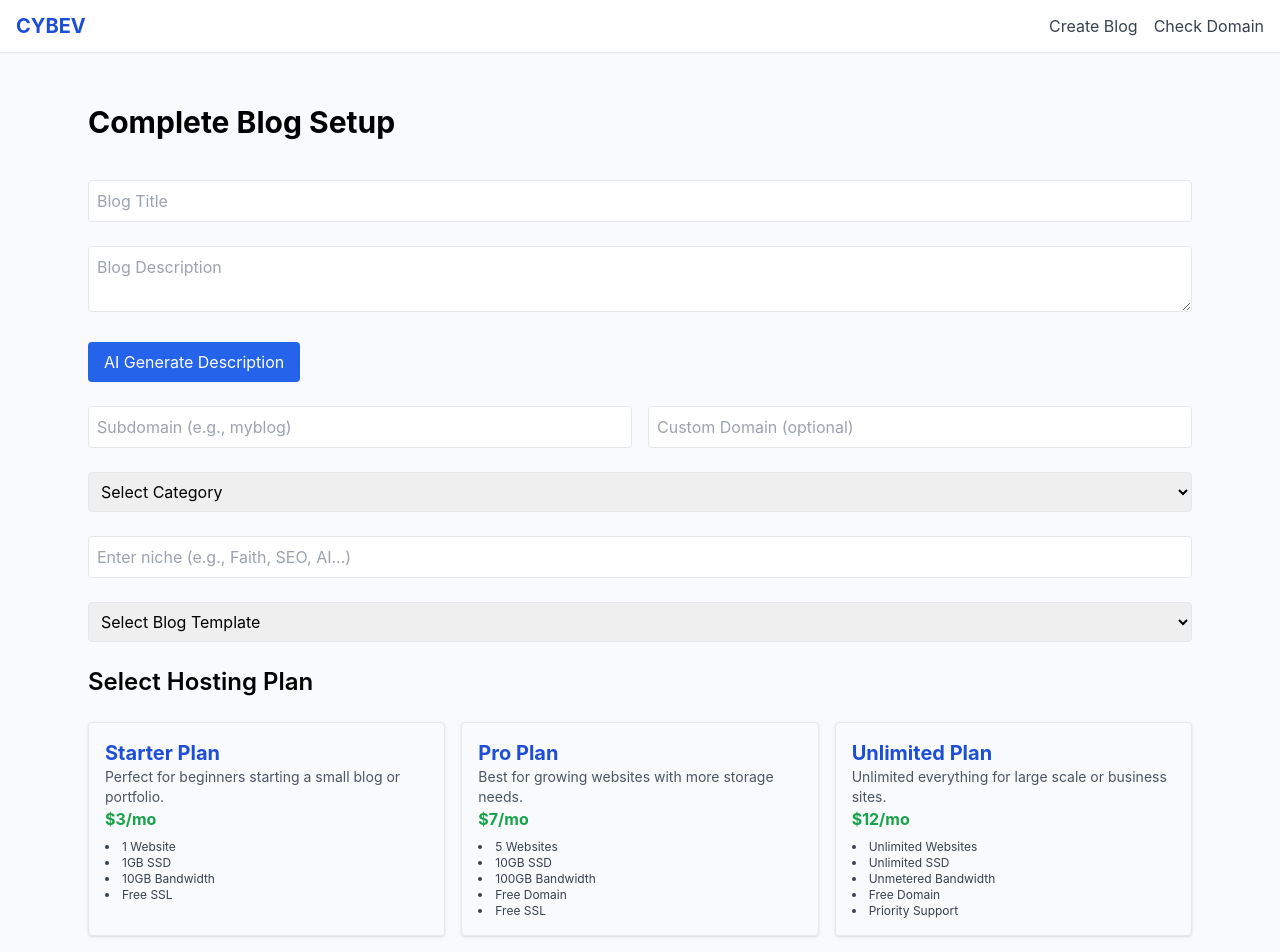
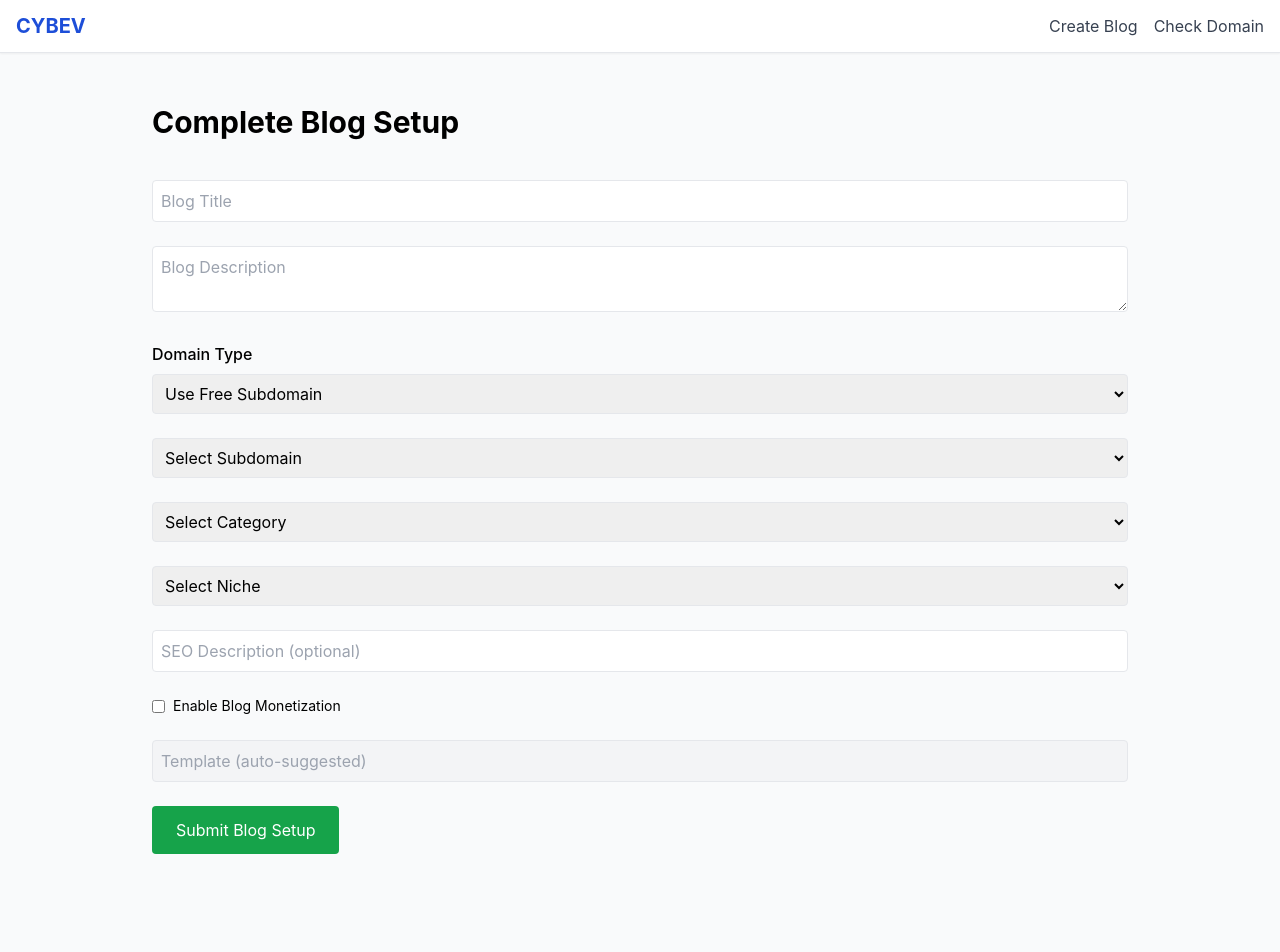
Before and after one commit to cybev1/cybev-frontend, a Next.js app: page /blog/setup in a window 1280 px wide. Shown: the top 952 px of the page. After the commit the page ends 878 px from the top, so only its background shows below. Built offline with nearby package versions, Linux system fonts and the light colour scheme.

Commit message:
Add files via upload

```diff
--- a/pages/blog/setup.jsx
+++ b/pages/blog/setup.jsx
@@ -1,100 +1,121 @@
 
 import { useEffect, useState } from 'react';
+
+const categoryNiches = {
+  Christianity: ['Faith', 'Leadership', 'Prayer', 'Evangelism', 'Bible Study', 'Church Growth', 'Christian Living', 'Healing', 'End Times', 'Love', 'Grace', 'Purpose', 'Fellowship', 'Ministry', 'Youth Ministry', 'Worship', 'Miracles', 'Salvation', 'Testimonies', 'Others'],
+  Business: ['Startups', 'Marketing', 'Finance', 'Entrepreneurship', 'Investing', 'E-commerce', 'Branding', 'Sales', 'Leadership', 'Economics', 'HR', 'Strategy', 'Negotiation', 'Growth Hacking', 'Innovation', 'Analytics', 'Budgeting', 'Tax', 'Management', 'Others'],
+  Technology: ['Web Development', 'AI', 'Cloud', 'Cybersecurity', 'DevOps', 'Data Science', 'Mobile Apps', 'Blockchain', 'IoT', 'AR/VR', 'Machine Learning', 'Programming', 'SaaS', 'Startups', 'UX/UI', 'Automation', 'Open Source', 'APIs', 'Networking', 'Others'],
+  // Add more categories and niches if needed
+};
+
+const categoryTemplates = {
+  Christianity: 'Magazine',
+  Business: 'Creator',
+  Technology: 'Portfolio',
+};
 
 export default function BlogSetup() {
   const [form, setForm] = useState({
     title: '',
     description: '',
     subdomain: '',
-    customDomain: '',
+    domainType: 'subdomain',
+    existingDomain: '',
+    newDomain: '',
     category: '',
     niche: '',
     template: '',
-    hostingPlan: null,
+    seo: '',
+    monetize: false,
   });
 
-  const [hostingPlans, setHostingPlans] = useState([]);
-
-  const categories = ['Christianity', 'Church', 'Religion', 'Health', 'Business', 'Education', 'Technology', 'Finance', 'Entertainment', 'Politics'];
-  const templates = ['Creator', 'Magazine', 'Portfolio', 'Minimalist', 'Custom'];
+  const [availableSubdomains, setAvailableSubdomains] = useState([
+    'faith.cybev.io',
+    'shop.cybev.io',
+    'news.cybev.io',
+    'tech.cybev.io',
+    'church.cybev.io',
+  ]);
+  const [niches, setNiches] = useState([]);
 
   useEffect(() => {
-    async function fetchHostingPlans() {
-      const res = await fetch('/api/hosting/mock-plans');
-      const data = await res.json();
-      setHostingPlans(data);
+    if (form.category) {
+      setNiches(categoryNiches[form.category] || []);
+      setForm(prev => ({ ...prev, template: categoryTemplates[form.category] || '' }));
     }
-    fetchHostingPlans();
-  }, []);
+  }, [form.category]);
 
   const handleChange = (e) => {
-    const { name, value } = e.target;
-    setForm(prev => ({ ...prev, [name]: value }));
-  };
-
-  const handleSelectHosting = (plan) => {
-    setForm(prev => ({ ...prev, hostingPlan: plan }));
+    const { name, value, type, checked } = e.target;
+    setForm(prev => ({
+      ...prev,
+      [name]: type === 'checkbox' ? checked : value
+    }));
   };
 
   const handleSubmit = () => {
-    console.log('Blog Setup Data:', form);
-    alert("Blog setup submitted. Check console log for details.");
-  };
-
-  const generateDescription = () => {
-    setForm(prev => ({
-      ...prev,
-      description: 'Empower your vision with this inspiring blog. Start sharing today!'
-    }));
+    console.log('Blog Setup:', form);
+    alert('Blog setup submitted! Check console log.');
   };
 
   return (
-    <div className="p-6 max-w-6xl mx-auto space-y-6">
+    <div className="p-6 max-w-5xl mx-auto space-y-6">
       <h1 className="text-3xl font-bold mb-4">Complete Blog Setup</h1>
 
       <input name="title" placeholder="Blog Title" className="border p-2 rounded w-full" onChange={handleChange} />
-      <textarea name="description" placeholder="Blog Description" className="border p-2 rounded w-full" value={form.description} onChange={handleChange} />
-      <button onClick={generateDescription} className="bg-blue-600 text-white px-4 py-2 rounded">AI Generate Description</button>
+      <textarea name="description" placeholder="Blog Description" className="border p-2 rounded w-full" onChange={handleChange} />
 
-      <div className="grid md:grid-cols-2 gap-4">
-        <input name="subdomain" placeholder="Subdomain (e.g., myblog)" className="border p-2 rounded" onChange={handleChange} />
-        <input name="customDomain" placeholder="Custom Domain (optional)" className="border p-2 rounded" onChange={handleChange} />
+      <div className="space-y-2">
+        <label className="font-medium">Domain Type</label>
+        <select name="domainType" onChange={handleChange} className="border p-2 rounded w-full">
+          <option value="subdomain">Use Free Subdomain</option>
+          <option value="existing">Use Existing Domain</option>
+          <option value="register">Register New Domain</option>
+        </select>
       </div>
 
-      <select name="category" className="border p-2 rounded w-full" onChange={handleChange}>
+      {form.domainType === 'subdomain' && (
+        <select name="subdomain" onChange={handleChange} className="border p-2 rounded w-full">
+          <option value="">Select Subdomain</option>
+          {availableSubdomains.map((sd, idx) => (
+            <option key={idx} value={sd}>{sd}</option>
+          ))}
+        </select>
+      )}
+
+      {form.domainType === 'existing' && (
+        <input name="existingDomain" placeholder="yourdomain.com" className="border p-2 rounded w-full" onChange={handleChange} />
+      )}
+
+      {form.domainType === 'register' && (
+        <input name="newDomain" placeholder="searchdomain.com" className="border p-2 rounded w-full" onChange={handleChange} />
+      )}
+
+      <select name="category" onChange={handleChange} className="border p-2 rounded w-full">
         <option value="">Select Category</option>
-        {categories.map((cat, idx) => <option key={idx} value={cat}>{cat}</option>)}
+        {Object.keys(categoryNiches).map((cat, i) => (
+          <option key={i} value={cat}>{cat}</option>
+        ))}
+      </select>
+
+      <select name="niche" onChange={handleChange} className="border p-2 rounded w-full">
+        <option value="">Select Niche</option>
+        {niches.map((niche, i) => (
+          <option key={i} value={niche}>{niche}</option>
+        ))}
         <option value="Others">Others</option>
       </select>
 
-      <input name="niche" placeholder="Enter niche (e.g., Faith, SEO, AI...)" className="border p-2 rounded w-full" onChange={handleChange} />
+      <input name="seo" placeholder="SEO Description (optional)" className="border p-2 rounded w-full" onChange={handleChange} />
 
-      <select name="template" className="border p-2 rounded w-full" onChange={handleChange}>
-        <option value="">Select Blog Template</option>
-        {templates.map((tpl, idx) => <option key={idx} value={tpl}>{tpl}</option>)}
-      </select>
-
-      <h2 className="text-2xl font-semibold mt-6">Select Hosting Plan</h2>
-      <div className="grid md:grid-cols-3 gap-4">
-        {hostingPlans.map((plan, i) => (
-          <div
-            key={i}
-            onClick={() => handleSelectHosting(plan)}
-            className={`cursor-pointer border p-4 rounded shadow hover:border-blue-500 ${
-              form.hostingPlan?.name === plan.name ? 'border-blue-600' : ''
-            }`}
-          >
-            <h3 className="text-xl font-bold text-blue-700">{plan.name}</h3>
-            <p className="text-sm text-gray-600">{plan.description}</p>
-            <p className="text-green-600 font-bold">{plan.price}</p>
-            <ul className="text-xs mt-2 text-gray-700 list-disc list-inside">
-              {plan.features.map((f, idx) => <li key={idx}>{f}</li>)}
-            </ul>
-          </div>
-        ))}
+      <div className="flex items-center space-x-2">
+        <input type="checkbox" name="monetize" onChange={handleChange} />
+        <label className="text-sm">Enable Blog Monetization</label>
       </div>
 
-      <button onClick={handleSubmit} className="mt-6 bg-green-600 hover:bg-green-700 text-white px-6 py-3 rounded">Submit Blog Setup</button>
+      <input name="template" value={form.template} readOnly className="border p-2 rounded w-full bg-gray-100" placeholder="Template (auto-suggested)" />
+
+      <button onClick={handleSubmit} className="bg-green-600 text-white px-6 py-3 rounded hover:bg-green-700">Submit Blog Setup</button>
     </div>
   );
 }
```
